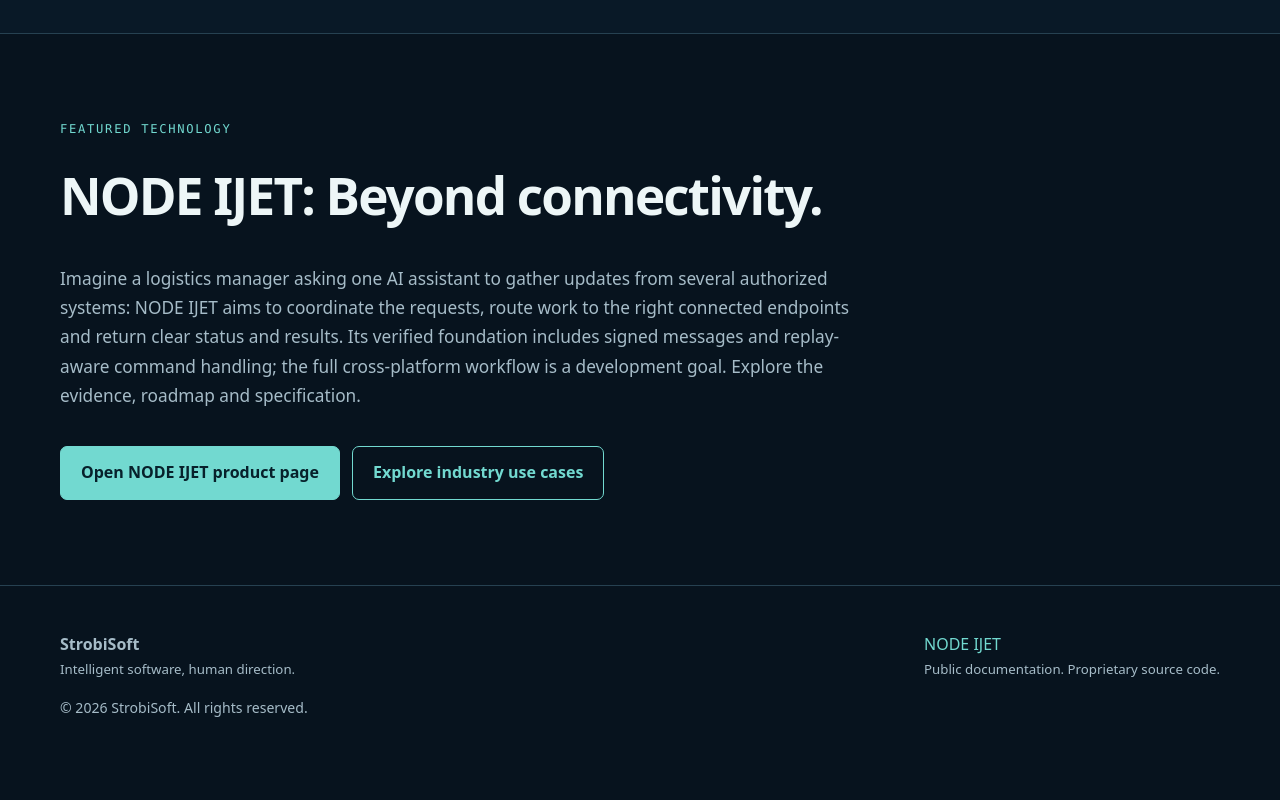
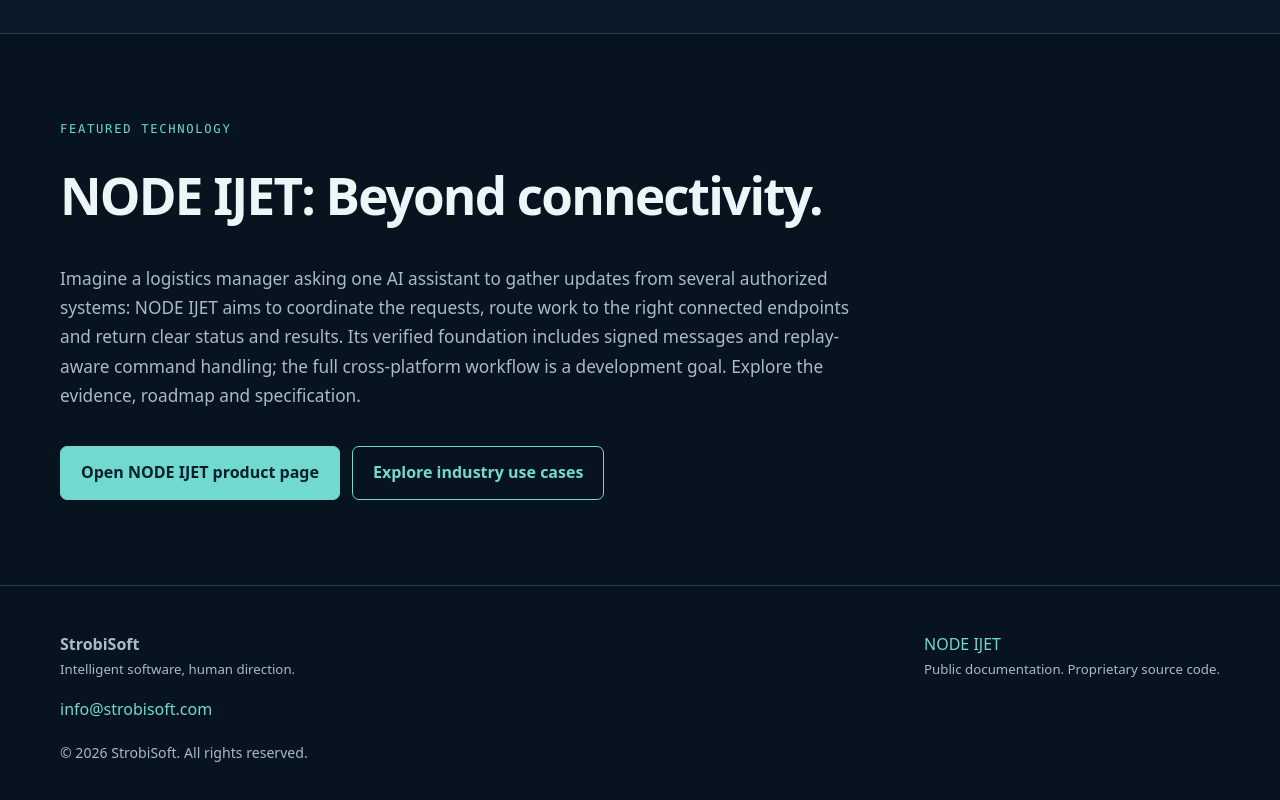
Before and after one commit to StrobiSoft/strobisoft-website, a plain HTML site: page index.html in a window 1280 px wide. Shown: the part 2072-2872 px from the top of the page. Drawn offline with Linux system fonts and the light colour scheme.

Commit message:
Add verified company contact email to site footer

```diff
--- a/index.html
+++ b/index.html
@@ -9,5 +9,5 @@
 </div></div></section>
 <section class="section alt" id="approach"><div class="wide columns"><div><p class="kicker">Our approach</p><h2>Trust is an architectural choice.</h2><span class="mini-rule"></span></div><div><p>We believe intelligent systems should remain subject to human authority. Rather than treating automation as a black box, we focus on identities, explicit permissions, understandable state, and reproducible outcomes.</p><p>Our work distinguishes the independently verified engineering core from features on the roadmap. This includes third-party components, which are credited to their original creators.</p><a href="node-ijet/#security">See how NODE IJET approaches security &#8594;</a></div></div></section>
 <section class="section"><div class="wide"><p class="kicker">Featured technology</p><h2>NODE IJET: Beyond connectivity.</h2><p class="intro">Imagine a logistics manager asking one AI assistant to gather updates from several authorized systems: NODE IJET aims to coordinate the requests, route work to the right connected endpoints and return clear status and results. Its verified foundation includes signed messages and replay-aware command handling; the full cross-platform workflow is a development goal. Explore the evidence, roadmap and specification.</p><div class="links"><a class="button" href="node-ijet/">Open NODE IJET product page</a><a class="button secondary" href="use-cases/">Explore industry use cases</a></div></div></section></main>
-<footer class="footer"><div class="wide"><div><strong>StrobiSoft</strong><p class="small">Intelligent software, human direction.</p><p class="legal">&copy; 2026 StrobiSoft. All rights reserved.</p></div><div><a href="node-ijet/">NODE IJET</a><p class="small">Public documentation. Proprietary source code.</p></div></div></footer>
+<footer class="footer"><div class="wide"><div><strong>StrobiSoft</strong><p class="small">Intelligent software, human direction.</p><p><a href="mailto:info@strobisoft.com">info@strobisoft.com</a></p><p class="legal">&copy; 2026 StrobiSoft. All rights reserved.</p></div><div><a href="node-ijet/">NODE IJET</a><p class="small">Public documentation. Proprietary source code.</p></div></div></footer>
 </body></html>
```
